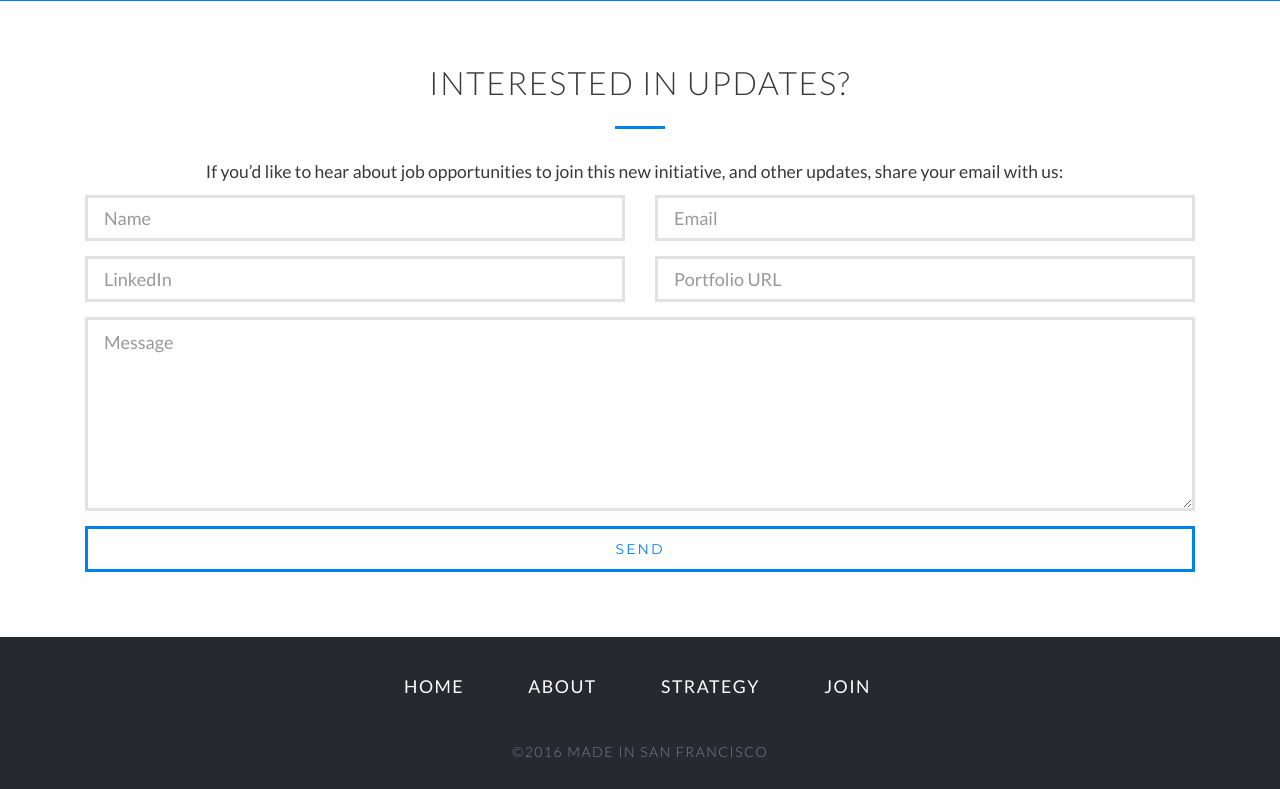
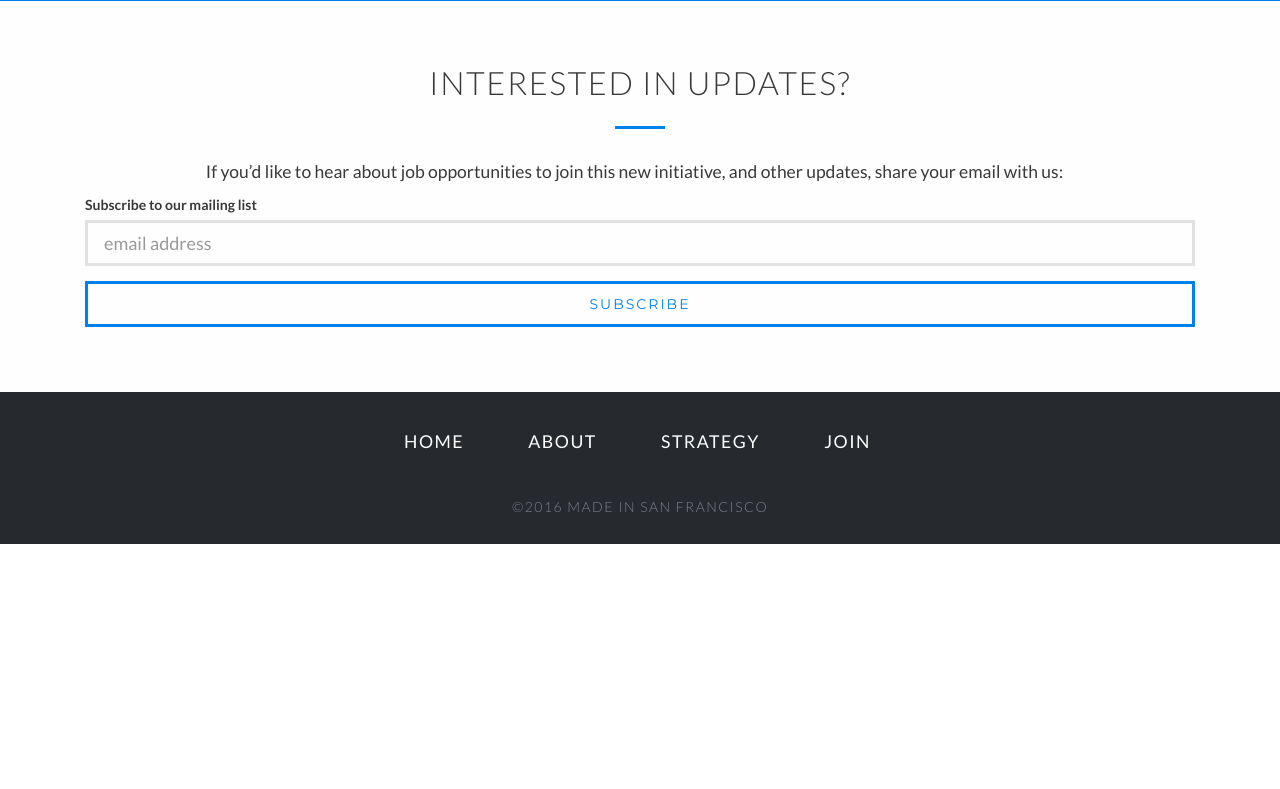
Before and after one commit to SFDigitalServices/sfdigitalservices, a PHP site: page / in a window 1280 px wide. Shown: the part 3051-3840 px from the top of the page. After the commit the page ends 3595 px from the top, so only its background shows below. Run offline with PHP 8.4, Linux system fonts and the light colour scheme; some libraries are stand-ins or nearby versions.

Commit message:
mailchimp form

```diff
--- a/public/css/styles.css
+++ b/public/css/styles.css
@@ -731,6 +731,12 @@ footer p {
   }
 }
 
+@media (max-width: 768px) {
+  .container {
+    width: auto;
+  }
+}
+
 
 /* -------------------- Tablet Portrait Size -------------------- */
 @media only screen and (min-width: 768px) and (max-width: 959px) {
--- a/public/index.html
+++ b/public/index.html
@@ -165,7 +165,7 @@
         <div class="col-md-12 center"><p>If you’d like to hear about job opportunities to join this new initiative, and other updates, share your email with us:</p>
         </div>
         <div class="col-md-12 contact-form">
-          <form action="https://formspree.io/your@emailhere.com" method="POST" class="form">
+<!--           <form action="https://formspree.io/your@emailhere.com" method="POST" class="form">
               <div class="row">
                 <div class="col-xs-12 col-md-6 form-group">
                   <input class="form-control input-lg" id="message_name" label="false" name="name" placeholder="Name" type="text">
@@ -190,7 +190,77 @@
               <input type="hidden" name="_subject" value="Interest in Digital Services Updates" />
               <input type="hidden" name="_next" value="//digitalservices.sfgov.org/thanks.html" />
 
+          </form>    -->
+          <!-- Begin MailChimp Signup Form -->
+          <!-- <link href="//cdn-images.mailchimp.com/embedcode/slim-10_7.css" rel="stylesheet" type="text/css"> -->
+          <style type="text/css">
+/*          #mc_embed_signup input.button {
+            color: #0082ed;
+            text-decoration: none;
+            width: 58%;
+            line-height: 8px;
+            font-family: 'Montserrat', sans-serif;
+            letter-spacing: 2px;
+            text-transform: uppercase;
+            font-size: 1em;
+            border: 3px solid #0082ed;
+            border-radius: 0px;
+            -webkit-border-radius: 0px;
+            padding: 10px 40px;
+            margin: 20px 0;
+            background: transparent;
+          }
+
+          #mc_embed_signup input.email {
+            border-radius: 0px;
+            border: 3px solid #e2e2e2;
+            background: transparent;
+            box-shadow: none;
+            -webkit-box-shadow: none;
+            -moz-box-shadow: none;
+            color: #393939 !important;
+          }
+          #mc_embed_signup_scroll{
+            margin-left: 20%;
+          }
+          #mc_embed_signup_scroll label{
+            display:none;
+          }
+          #mc_embed_signup #mc-embedded-subscribe {
+            color: #0082ed;
+            text-decoration: none;
+            font-family: 'Montserrat', sans-serif;
+            letter-spacing: 2px;
+            text-transform: uppercase;
+            font-size: 1em;
+            border: 3px solid #0082ed;
+            border-radius: 0px;
+            webkit-border-radius: 0px;
+            padding: 10px 40px;
+            margin: 20px 0;
+            background: transparent;
+          }*/
+          /* Add your own MailChimp form style overrides in your site stylesheet or in this style block.
+             We recommend moving this block and the preceding CSS link to the HEAD of your HTML file. */
+
+            #mc-embedded-subscribe {
+              min-width: 100%;
+              margin-left: 0;
+            }
+          </style>
+          <div id="mc_embed_signup">
+          <form action="https://sfgov.us15.list-manage.com/subscribe/post?u=b53a43a87ccc9ddbb33b547d1&amp;id=112f8dfe97" method="post" id="mc-embedded-subscribe-form" name="mc-embedded-subscribe-form" class="validate" target="_blank" novalidate>
+            <div id="mc_embed_signup_scroll" class="row">
+              <div class="col-xs-12 form-group">
+                <label for="mce-EMAIL">Subscribe to our mailing list</label>
+                <input type="email" value="" name="EMAIL" class="email input-lg form-control" id="mce-EMAIL" placeholder="email address" required>
+                <!-- real people should not fill this in and expect good things - do not remove this or risk form bot signups-->
+                <div style="position: absolute; left: -5000px;" aria-hidden="true"><input type="text" name="b_b53a43a87ccc9ddbb33b547d1_112f8dfe97" tabindex="-1" value=""></div>
+                <div class="clear"><input type="submit" value="Subscribe" name="subscribe" id="mc-embedded-subscribe" class="btn btn-custom2"></div>
+              </div>
+            </div>
           </form>
+          </div>
         </div>
       </div>
   </div>
```
